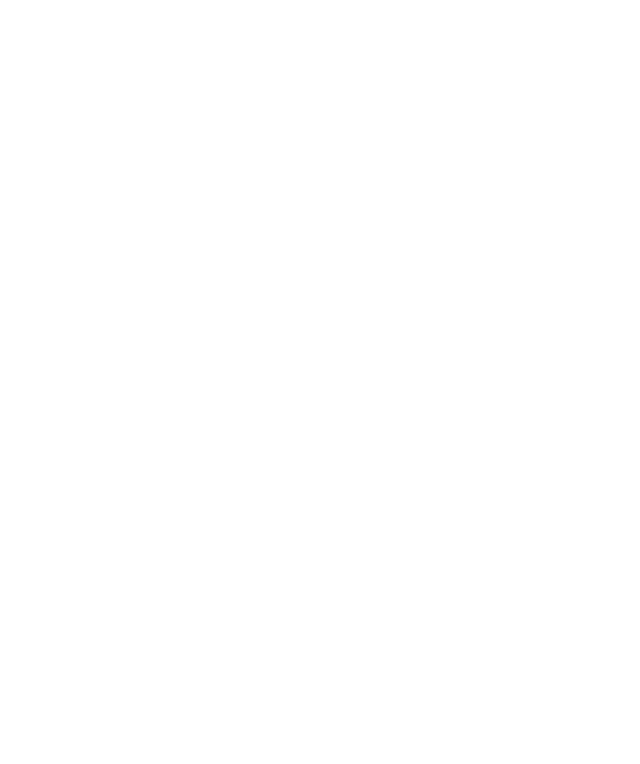
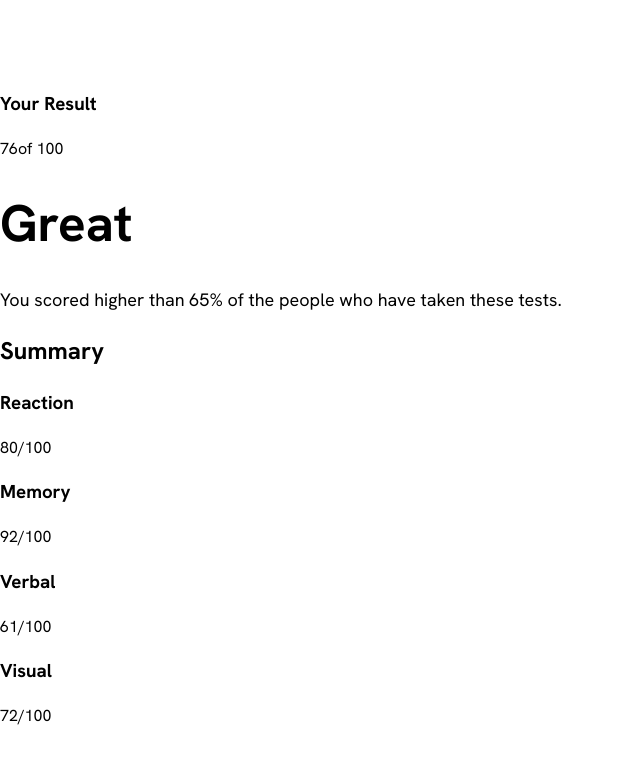
Before and after one commit to RedDotz20/result-summary-component, a website built with Vite: page index.html in a window 1280 px wide. Shown: the whole page, without its empty margins (0-640 px from the left). Built offline with nearby package versions, Linux system fonts and the light colour scheme.

Commit message:
feat: components setup

```diff
--- a/index.html
+++ b/index.html
@@ -12,7 +12,31 @@
 
 <body>
   <main id="app">
-
+    <div class="result-container">
+      <h3>Your Result</h3>
+      <div><span>76</span><span>of 100</span></div>
+      <h1>Great</h1>
+      <p>You scored higher than 65% of the people who have taken these tests.</p>
+    </div>
+    <div class="summary-container">
+      <h2>Summary</h2>
+      <div>
+        <h3>Reaction</h3>
+        <span>80/100</span>
+      </div>
+      <div>
+        <h3>Memory</h3>
+        <span>92/100</span>
+      </div>
+      <div>
+        <h3>Verbal</h3>
+        <span>61/100</span>
+      </div>
+      <div>
+        <h3>Visual</h3>
+        <span>72/100</span>
+      </div>
+    </div>
   </main>
 </body>
 
```
